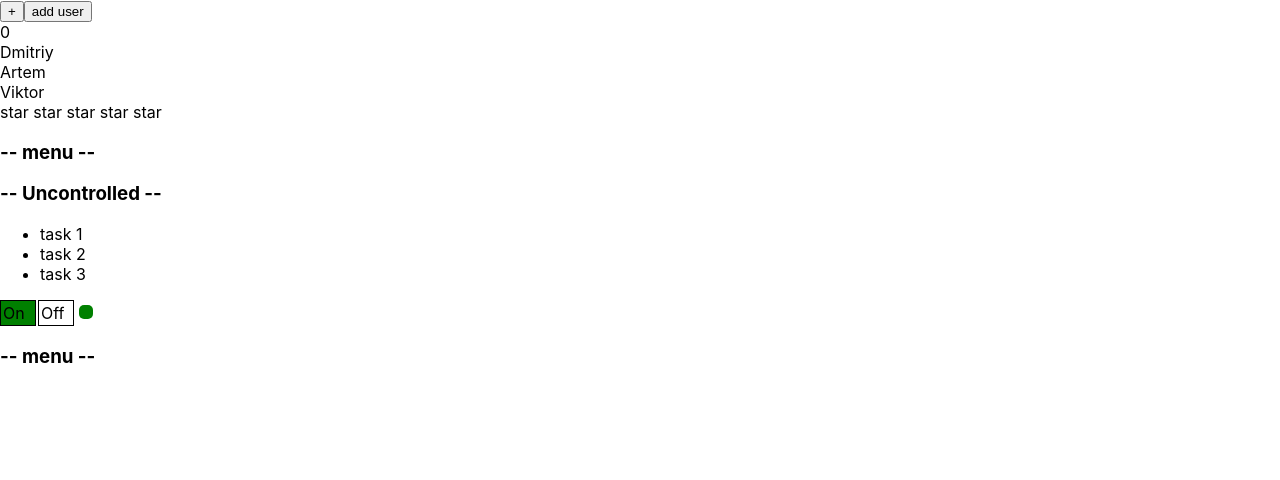
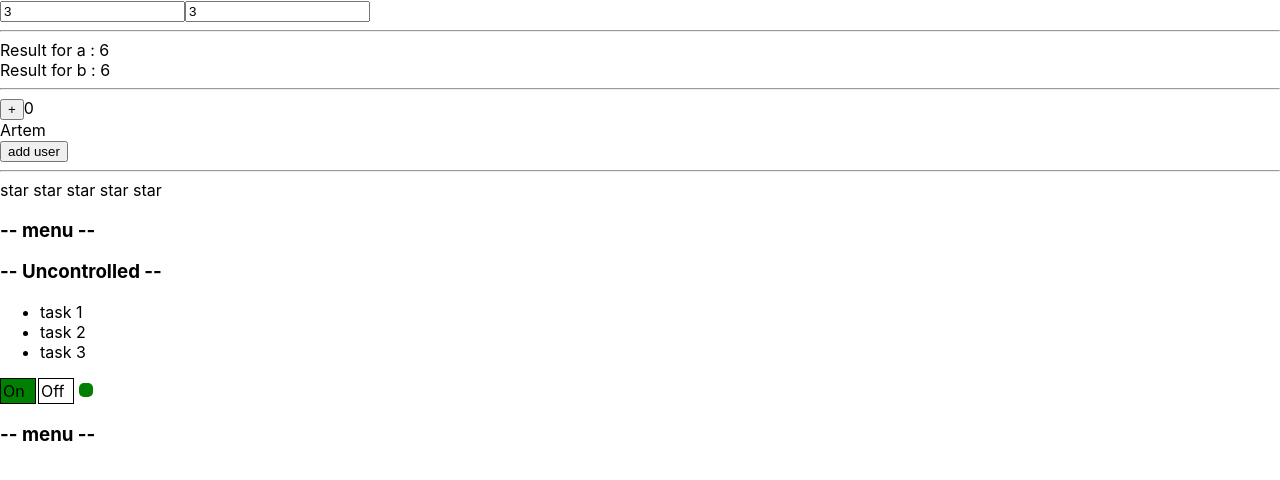
Before and after one commit to Mayday2020/KBZD-TS2022, a React (Create React App) app: page / in a window 1280 px wide. Shown: the top 480 px of the page. Built offline with nearby package versions, Linux system fonts and the light colour scheme.

Commit message:
'useMemo2'

```diff
--- a/src/App.tsx
+++ b/src/App.tsx
@@ -7,6 +7,8 @@ import {Accordion} from "./Accordion/Accordion";
 import {OnOff} from "./OnOff/OnOff";
 import CustomSelectComponent, {ItemType} from "./CustomSelectComponent/CustomSelectComponent";
 import {Example1} from "./stories/ReactMemo";
+import {ExampleUseMemo1} from "./useMemo/useMemo";
+import {HelpsToReactMemo} from "./useMemo/useMemo2";
 
 function App() {
     let [ratingValue, setRatingValue] = useState<RatingValueType>(0)
@@ -52,7 +54,11 @@ function App() {
     //
     return (
         <div className="App">
-            <Example1 />
+            {/*<Example1 />*/}
+            <ExampleUseMemo1 />
+            <hr/>
+            <HelpsToReactMemo />
+            <hr/>
             <Rating value={ratingValue} onClick={setRatingValue}/>
             {/*<UncontrolledRating/>*/}
             <Accordion titleValue={accTitleValue}
--- a/src/useMemo/useMemo.tsx
+++ b/src/useMemo/useMemo.tsx
@@ -1,15 +1,28 @@
-import React, {useState} from 'react'
+import React, {useMemo, useState} from 'react'
 
 
 export const ExampleUseMemo1 = () => {
-    const [a, setA] = useState<number>(0)
-    const [b, setB] = useState<number>(0)
+    const [a, setA] = useState<number>(3)
+    const [b, setB] = useState<number>(3)
 
     let resultA = 1
     let resultB = 1
 
-    for( let i = 1; i <= a; i++) {
-        resultA *= i
+    resultA = useMemo(() => {
+        let tempResultA = 1
+        for( let i = 1; i <= a; i++) {
+            let fake = 0;
+            while (fake < 10000000) {
+                fake++;
+                const fakeValue = Math.random()
+            }
+            tempResultA *= i
+        }
+        return tempResultA
+    }, [a])
+
+    for( let i = 1; i <= b; i++) {
+        resultB *= i
     }
     return (
         <>
@@ -17,10 +30,10 @@ export const ExampleUseMemo1 = () => {
             <input type="text" value={b} onChange={ (e) => setB(+e.currentTarget.value)}/>
             <hr/>
             <div>
-                 Result for a : {}
+                 Result for a : {resultA}
             </div>
             <div>
-                 Result for b : {}
+                 Result for b : {resultB}
             </div>
         </>
     )
--- /dev/null
+++ b/src/useMemo/useMemo2.tsx
@@ -0,0 +1,36 @@
+import React, {useMemo, useState} from 'react'
+
+
+const UsersSecret = (props: { users: Array<string> }) => {
+    console.log('users')
+    return (
+        <div>
+            {props.users.map((u: string, i: any) => <div key={i}>{u}</div>)}
+        </div>
+    )
+}
+const Users = React.memo(UsersSecret)
+
+export const HelpsToReactMemo = () => {
+    console.log('HelpsToReactMemo')
+    const [counter, setCounter] = useState(0)
+    const [users, setUsers] = useState(['Dmitriy', 'Artem', 'Viktor'])
+
+    const newArrayUsers = useMemo(() => {
+        let newArrayDepend = users.filter( u => u.toLowerCase().indexOf('a') > -1)
+        return newArrayDepend
+    }, [users])
+    const addUser = () => {
+        const newUsers = [...users, 'Svetlana ' + new Date().getTime()]
+        setUsers(newUsers)
+        console.log('users is: ' + newUsers)
+    }
+    return (
+        <>
+            <button onClick={() => setCounter(counter + 1)}> + </button>
+            {counter}
+            <Users users={newArrayUsers}/>
+            <button onClick={addUser}> add user </button>
+        </>
+    )
+}
```
